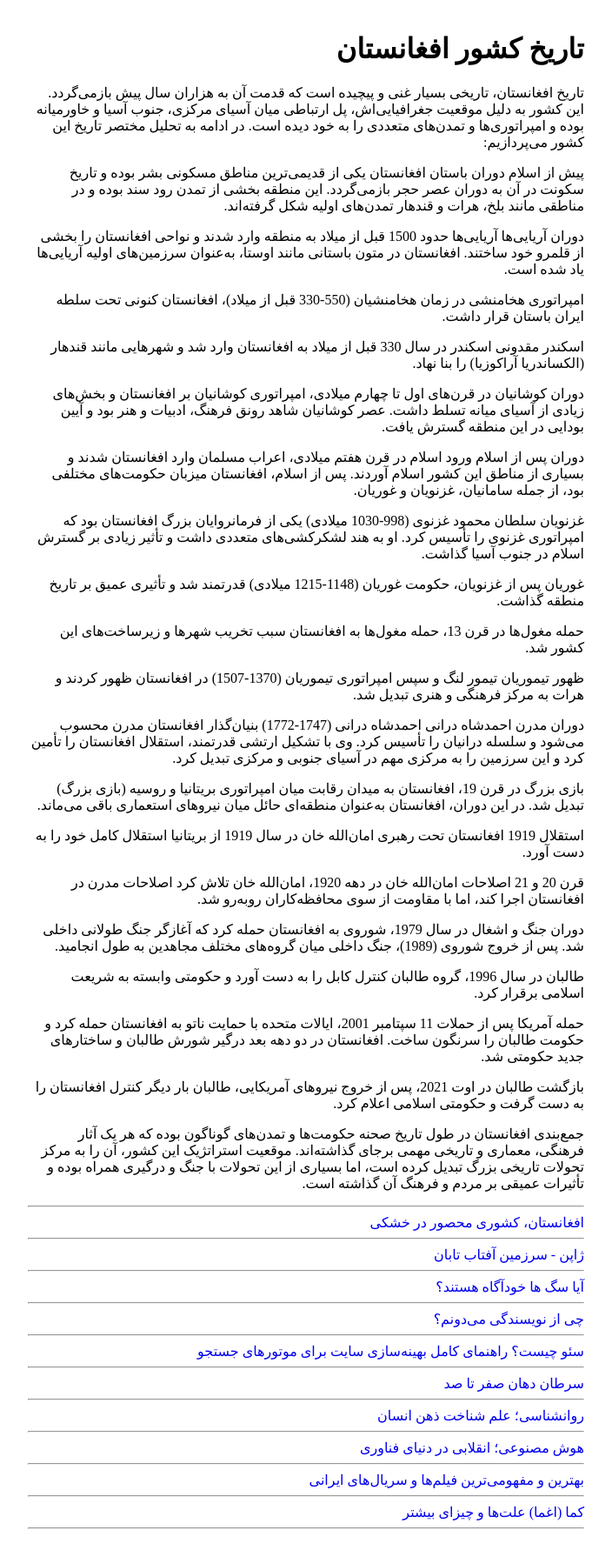
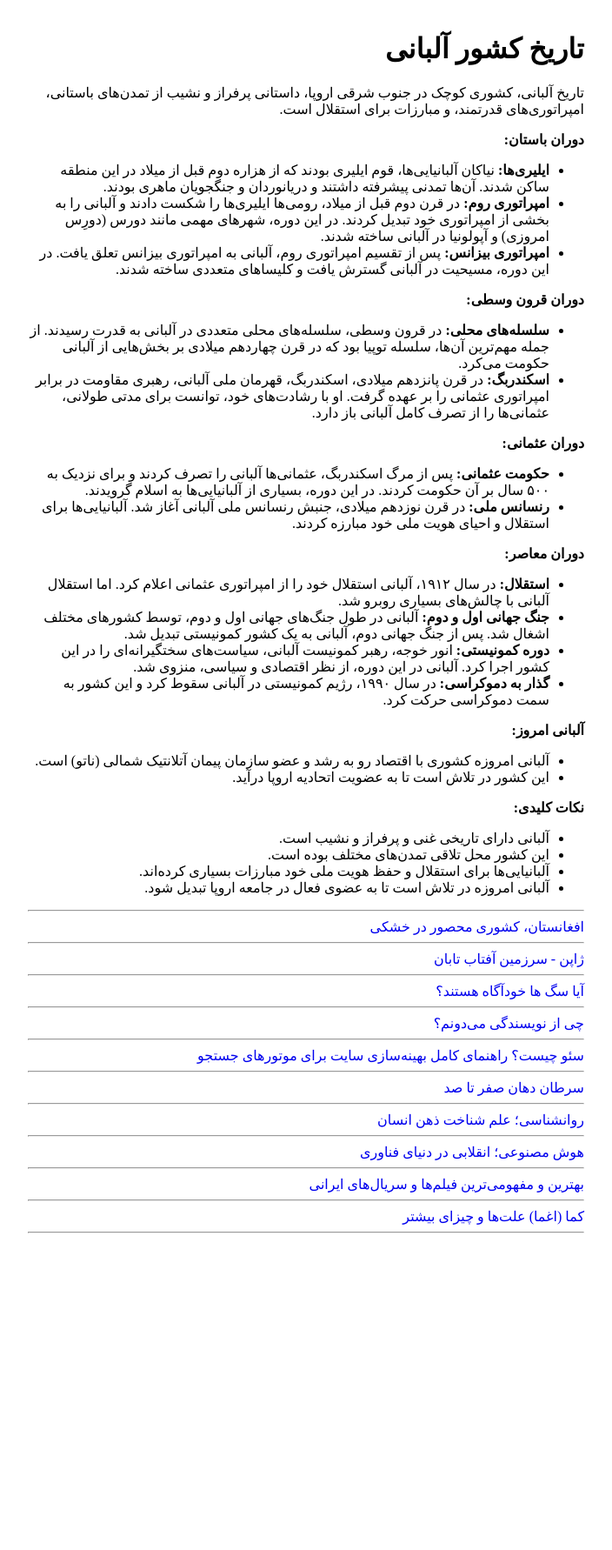
Before and after one commit to darkblog/darkblog.github.io, a Jekyll site: the page built from _posts/2025-2-4-15.md, in a window 1280 px wide. Shown: the whole page at 87% size, without its empty margins (288-992 px from the left). Built offline with Jekyll 4.4.1, drawn with Linux system fonts in a browser that asks for light colours; after the commit the page ends 1442 px from its top, so only the background shows below that.

Commit message:
Update 2025-2-4-15.md

```diff
--- a/_posts/2025-2-4-15.md
+++ b/_posts/2025-2-4-15.md
@@ -1,75 +1,41 @@
 ---
 layout: post
-title: تاریخ کشور افغانستان
+title: تاریخ کشور آلبانی
 ---
 
-تاریخ افغانستان، تاریخی بسیار غنی و پیچیده است که قدمت آن به هزاران سال پیش بازمی‌گردد. این کشور به دلیل موقعیت جغرافیایی‌اش، پل ارتباطی میان آسیای مرکزی، جنوب آسیا و خاورمیانه بوده و امپراتوری‌ها و تمدن‌های متعددی را به خود دیده است. در ادامه به تحلیل مختصر تاریخ این کشور می‌پردازیم:
+تاریخ آلبانی، کشوری کوچک در جنوب شرقی اروپا، داستانی پرفراز و نشیب از تمدن‌های باستانی، امپراتوری‌های قدرتمند، و مبارزات برای استقلال است.
 
-پیش از اسلام
-دوران باستان
-   افغانستان یکی از قدیمی‌ترین مناطق مسکونی بشر بوده و تاریخ سکونت در آن به دوران عصر حجر بازمی‌گردد.
-   این منطقه بخشی از تمدن رود سند بوده و در مناطقی مانند بلخ، هرات و قندهار تمدن‌های اولیه شکل گرفته‌اند.
+**دوران باستان:**
 
-دوران آریایی‌ها
-   آریایی‌ها حدود 1500 قبل از میلاد به منطقه وارد شدند و نواحی افغانستان را بخشی از قلمرو خود ساختند.
-   افغانستان در متون باستانی مانند اوستا، به‌عنوان سرزمین‌های اولیه آریایی‌ها یاد شده است.
+* **ایلیری‌ها:** نیاکان آلبانیایی‌ها، قوم ایلیری بودند که از هزاره دوم قبل از میلاد در این منطقه ساکن شدند. آن‌ها تمدنی پیشرفته داشتند و دریانوردان و جنگجویان ماهری بودند.
+* **امپراتوری روم:** در قرن دوم قبل از میلاد، رومی‌ها ایلیری‌ها را شکست دادند و آلبانی را به بخشی از امپراتوری خود تبدیل کردند. در این دوره، شهرهای مهمی مانند دورس (دورِس امروزی) و آپولونیا در آلبانی ساخته شدند.
+* **امپراتوری بیزانس:** پس از تقسیم امپراتوری روم، آلبانی به امپراتوری بیزانس تعلق یافت. در این دوره، مسیحیت در آلبانی گسترش یافت و کلیساهای متعددی ساخته شدند.
 
-امپراتوری هخامنشی
-   در زمان هخامنشیان (550-330 قبل از میلاد)، افغانستان کنونی تحت سلطه ایران باستان قرار داشت.
+**دوران قرون وسطی:**
 
-اسکندر مقدونی
-   اسکندر در سال 330 قبل از میلاد به افغانستان وارد شد و شهرهایی مانند قندهار (الکساندریا آراکوزیا) را بنا‌ نهاد.
+* **سلسله‌های محلی:** در قرون وسطی، سلسله‌های محلی متعددی در آلبانی به قدرت رسیدند. از جمله مهم‌ترین آن‌ها، سلسله توپیا بود که در قرن چهاردهم میلادی بر بخش‌هایی از آلبانی حکومت می‌کرد.
+* **اسکندربگ:** در قرن پانزدهم میلادی، اسکندربگ، قهرمان ملی آلبانی، رهبری مقاومت در برابر امپراتوری عثمانی را بر عهده گرفت. او با رشادت‌های خود، توانست برای مدتی طولانی، عثمانی‌ها را از تصرف کامل آلبانی باز دارد.
 
-دوران کوشانیان
-   در قرن‌های اول تا چهارم میلادی، امپراتوری کوشانیان بر افغانستان و بخش‌های زیادی از آسیای میانه تسلط داشت.
-   عصر کوشانیان شاهد رونق فرهنگ، ادبیات و هنر بود و آیین بودایی در این منطقه گسترش یافت.
+**دوران عثمانی:**
 
-دوران پس از اسلام
-ورود اسلام
-   در قرن هفتم میلادی، اعراب مسلمان وارد افغانستان شدند و بسیاری از مناطق این کشور اسلام آوردند.
-   پس از اسلام، افغانستان میزبان حکومت‌های مختلفی بود، از جمله سامانیان، غزنویان و غوریان.
+* **حکومت عثمانی:** پس از مرگ اسکندربگ، عثمانی‌ها آلبانی را تصرف کردند و برای نزدیک به ۵۰۰ سال بر آن حکومت کردند. در این دوره، بسیاری از آلبانیایی‌ها به اسلام گرویدند.
+* **رنسانس ملی:** در قرن نوزدهم میلادی، جنبش رنسانس ملی آلبانی آغاز شد. آلبانیایی‌ها برای استقلال و احیای هویت ملی خود مبارزه کردند.
 
-غزنویان
-   سلطان محمود غزنوی (998-1030 میلادی) یکی از فرمانروایان بزرگ افغانستان بود که امپراتوری غزنوی را تأسیس کرد. او به هند لشکرکشی‌های متعددی داشت و تأثیر زیادی بر گسترش اسلام در جنوب آسیا گذاشت.
+**دوران معاصر:**
 
-غوریان
-   پس از غزنویان، حکومت غوریان (1148-1215 میلادی) قدرتمند شد و تأثیری عمیق بر تاریخ منطقه گذاشت.
+* **استقلال:** در سال ۱۹۱۲، آلبانی استقلال خود را از امپراتوری عثمانی اعلام کرد. اما استقلال آلبانی با چالش‌های بسیاری روبرو شد.
+* **جنگ جهانی اول و دوم:** آلبانی در طول جنگ‌های جهانی اول و دوم، توسط کشورهای مختلف اشغال شد. پس از جنگ جهانی دوم، آلبانی به یک کشور کمونیستی تبدیل شد.
+* **دوره کمونیستی:** انور خوجه، رهبر کمونیست آلبانی، سیاست‌های سختگیرانه‌ای را در این کشور اجرا کرد. آلبانی در این دوره، از نظر اقتصادی و سیاسی، منزوی شد.
+* **گذار به دموکراسی:** در سال ۱۹۹۰، رژیم کمونیستی در آلبانی سقوط کرد و این کشور به سمت دموکراسی حرکت کرد.
 
-حمله مغول‌ها
-   در قرن 13، حمله مغول‌ها به افغانستان سبب تخریب شهرها و زیرساخت‌های این کشور شد.
+**آلبانی امروز:**
 
-ظهور تیموریان
-   تیمور لنگ و سپس امپراتوری تیموریان (1370-1507) در افغانستان ظهور کردند و هرات به مرکز فرهنگی و هنری تبدیل شد.
+* آلبانی امروزه کشوری با اقتصاد رو به رشد و عضو سازمان پیمان آتلانتیک شمالی (ناتو) است.
+* این کشور در تلاش است تا به عضویت اتحادیه اروپا درآید.
 
-دوران مدرن
-احمدشاه درانی
-   احمدشاه درانی (1747-1772) بنیان‌گذار افغانستان مدرن محسوب می‌شود و سلسله درانیان را تأسیس کرد.
-   وی با تشکیل ارتشی قدرتمند، استقلال افغانستان را تأمین کرد و این سرزمین را به مرکزی مهم در آسیای جنوبی و مرکزی تبدیل کرد.
+**نکات کلیدی:**
 
-بازی بزرگ
-   در قرن 19، افغانستان به میدان رقابت میان امپراتوری بریتانیا و روسیه (بازی بزرگ) تبدیل شد.
-   در این دوران، افغانستان به‌عنوان منطقه‌ای حائل میان نیروهای استعماری باقی می‌ماند.
-
-استقلال 1919
-   افغانستان تحت رهبری امان‌الله خان در سال 1919 از بریتانیا استقلال کامل خود را به دست آورد.
-
-قرن 20 و 21
-اصلاحات امان‌الله خان
-   در دهه 1920، امان‌الله خان تلاش کرد اصلاحات مدرن در افغانستان اجرا کند، اما با مقاومت از سوی محافظه‌کاران روبه‌رو شد.
-
-دوران جنگ و اشغال
-   در سال 1979، شوروی به افغانستان حمله کرد که آغازگر جنگ طولانی داخلی شد.
-   پس از خروج شوروی (1989)، جنگ داخلی میان گروه‌های مختلف مجاهدین به طول انجامید.
-
-طالبان
-   در سال 1996، گروه طالبان کنترل کابل را به دست آورد و حکومتی وابسته به شریعت اسلامی برقرار کرد.
-
-حمله آمریکا
-   پس از حملات 11 سپتامبر 2001، ایالات متحده با حمایت ناتو به افغانستان حمله کرد و حکومت طالبان را سرنگون ساخت.
-   افغانستان در دو دهه بعد درگیر شورش طالبان و ساختارهای جدید حکومتی شد.
-
-بازگشت طالبان
-   در اوت 2021، پس از خروج نیروهای آمریکایی، طالبان بار دیگر کنترل افغانستان را به دست گرفت و حکومتی اسلامی اعلام کرد.
-
-جمع‌بندی
-افغانستان در طول تاریخ صحنه حکومت‌ها و تمدن‌های گوناگون بوده که هر یک آثار فرهنگی، معماری و تاریخی مهمی برجای گذاشته‌اند. موقعیت استراتژیک این کشور، آن را به مرکز تحولات تاریخی بزرگ تبدیل کرده است، اما بسیاری از این تحولات با جنگ و درگیری همراه بوده و تأثیرات عمیقی بر مردم و فرهنگ آن گذاشته است.
+* آلبانی دارای تاریخی غنی و پرفراز و نشیب است.
+* این کشور محل تلاقی تمدن‌های مختلف بوده است.
+* آلبانیایی‌ها برای استقلال و حفظ هویت ملی خود مبارزات بسیاری کرده‌اند.
+* آلبانی امروزه در تلاش است تا به عضوی فعال در جامعه اروپا تبدیل شود.
```
